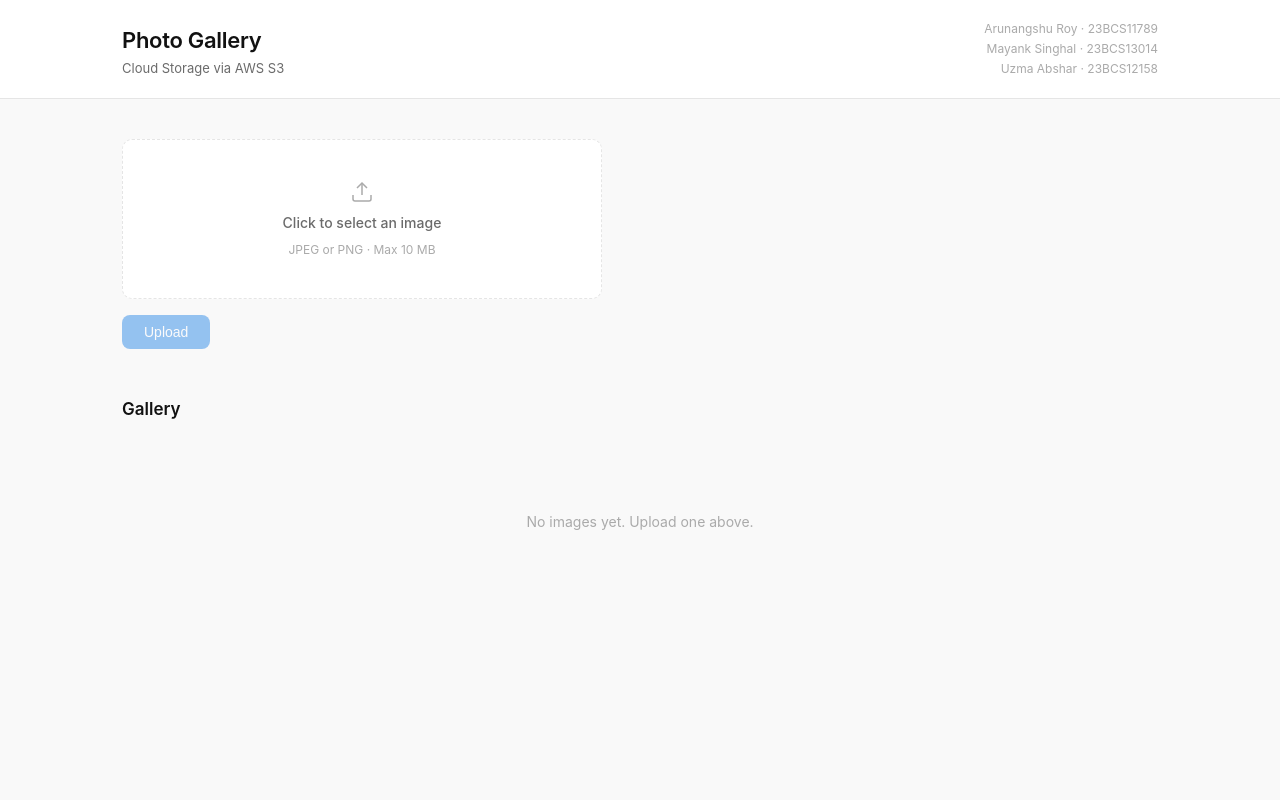
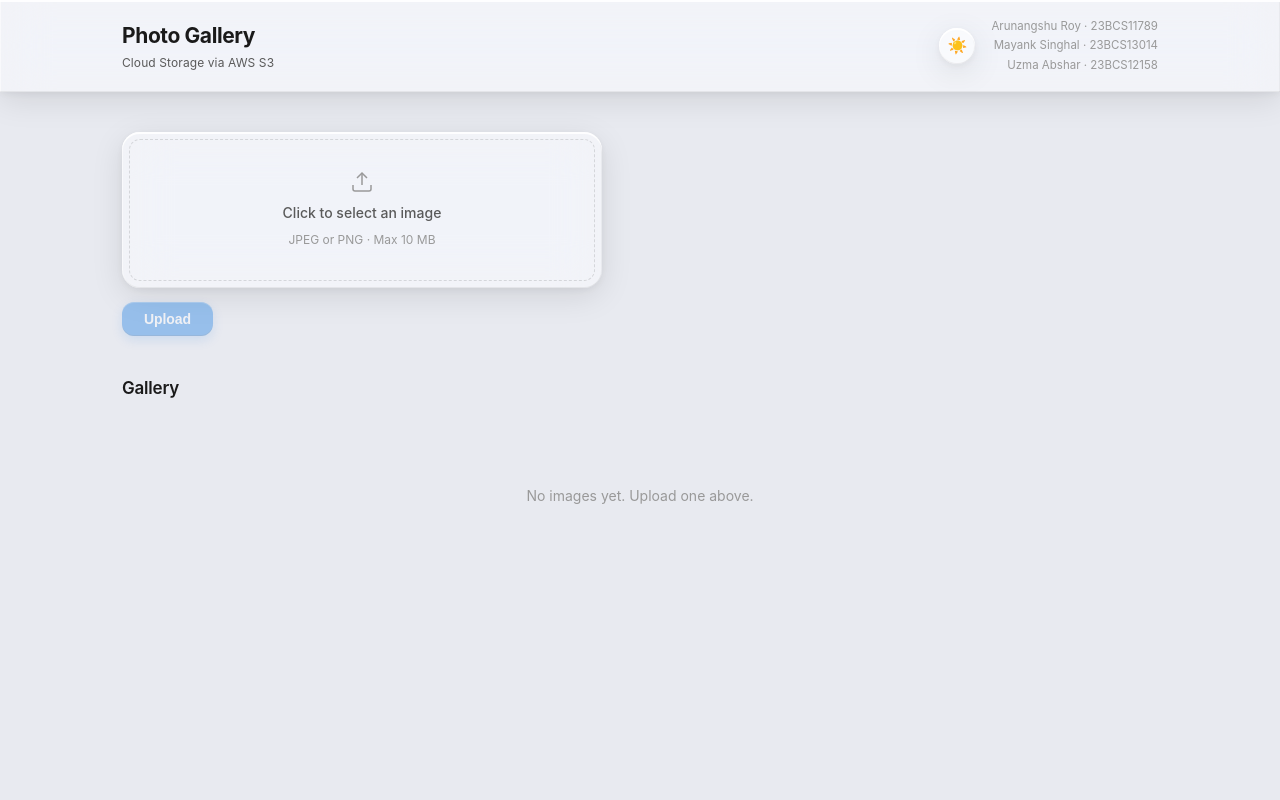
Before and after one commit to arunangshuxroy/Photo-Gallery-Made-by-Arunangshu-Roy, a Flask app: page / in a window 1280 px wide. Run offline with Flask 3, Linux system fonts and the light colour scheme; data that the repository does not hold is empty; some libraries are stand-ins or nearby versions.

Commit message:
Refine UI: clean glass morphism, squircles, edge refraction, dark mode toggle

```diff
--- a/static/css/style.css
+++ b/static/css/style.css
@@ -5,35 +5,85 @@
 }
 
 :root {
-  --bg: #f9f9f9;
-  --surface: #ffffff;
-  --border: #e5e5e5;
-  --text-primary: #111111;
-  --text-secondary: #6b6b6b;
-  --text-muted: #aaaaaa;
+  --bg: #e8eaf0;
+  --surface: rgba(255,255,255,0.45);
+  --surface-hover: rgba(255,255,255,0.6);
+  --border-top: rgba(255,255,255,0.9);
+  --border-bottom: rgba(0,0,0,0.06);
+  --border: rgba(255,255,255,0.5);
+  --text-primary: #1a1a1a;
+  --text-secondary: #5a5a5a;
+  --text-muted: #999999;
   --accent: #0071e3;
   --accent-hover: #0077ed;
   --danger: #d93025;
   --danger-hover: #c12b20;
-  --radius: 10px;
-  --shadow: 0 1px 4px rgba(0,0,0,0.08);
-  --transition: 0.18s ease;
+  --blur: blur(24px) saturate(180%);
+  --shadow-glass: 0 2px 0 0 rgba(255,255,255,0.9) inset,
+                  0 -1px 0 0 rgba(0,0,0,0.06) inset,
+                  1px 0 0 0 rgba(255,255,255,0.5) inset,
+                  -1px 0 0 0 rgba(0,0,0,0.04) inset,
+                  0 8px 32px rgba(0,0,0,0.1),
+                  0 2px 8px rgba(0,0,0,0.06);
+  --shadow-raised: 0 2px 0 0 rgba(255,255,255,0.9) inset,
+                   0 -1px 0 0 rgba(0,0,0,0.08) inset,
+                   0 12px 40px rgba(0,0,0,0.12),
+                   0 4px 12px rgba(0,0,0,0.08);
+  --radius: 18px;
+  --transition: 0.2s ease;
+}
+
+[data-theme="dark"] {
+  --bg: #111113;
+  --surface: rgba(255,255,255,0.07);
+  --surface-hover: rgba(255,255,255,0.11);
+  --border-top: rgba(255,255,255,0.15);
+  --border-bottom: rgba(0,0,0,0.4);
+  --border: rgba(255,255,255,0.1);
+  --text-primary: #f2f2f2;
+  --text-secondary: #999999;
+  --text-muted: #444444;
+  --accent: #3b9eff;
+  --accent-hover: #5aadff;
+  --shadow-glass: 0 1px 0 0 rgba(255,255,255,0.12) inset,
+                  0 -1px 0 0 rgba(0,0,0,0.5) inset,
+                  1px 0 0 0 rgba(255,255,255,0.06) inset,
+                  -1px 0 0 0 rgba(0,0,0,0.3) inset,
+                  0 8px 32px rgba(0,0,0,0.4),
+                  0 2px 8px rgba(0,0,0,0.3);
+  --shadow-raised: 0 1px 0 0 rgba(255,255,255,0.12) inset,
+                   0 -1px 0 0 rgba(0,0,0,0.6) inset,
+                   0 12px 40px rgba(0,0,0,0.5),
+                   0 4px 12px rgba(0,0,0,0.4);
+}
+
+/* Squircle clip path — Apple-style superellipse */
+.squircle {
+  border-radius: var(--radius);
+  /* CSS paint worklet fallback — pure border-radius squircle approximation */
+  border-radius: 26% 26% 26% 26% / 26% 26% 26% 26%;
 }
 
 body {
-  font-family: -apple-system, BlinkMacSystemFont, "Segoe UI", Helvetica, Arial, sans-serif;
+  font-family: -apple-system, BlinkMacSystemFont, "SF Pro Display", "Segoe UI", sans-serif;
   background: var(--bg);
   color: var(--text-primary);
   font-size: 15px;
   line-height: 1.5;
   min-height: 100vh;
+  transition: background 0.3s ease, color 0.3s ease;
 }
 
 /* ── Header ── */
 header {
   background: var(--surface);
-  border-bottom: 1px solid var(--border);
-  padding: 20px 0;
+  backdrop-filter: var(--blur);
+  -webkit-backdrop-filter: var(--blur);
+  box-shadow: var(--shadow-glass);
+  padding: 18px 0;
+  position: sticky;
+  top: 0;
+  z-index: 50;
 }
 
 .header-inner {
@@ -41,21 +91,29 @@ header {
   margin: 0 auto;
   padding: 0 32px;
   display: flex;
-  align-items: flex-end;
+  align-items: center;
   justify-content: space-between;
   gap: 16px;
 }
 
 h1 {
-  font-size: 22px;
-  font-weight: 600;
-  letter-spacing: -0.3px;
+  font-size: 21px;
+  font-weight: 700;
+  letter-spacing: -0.4px;
+  color: var(--text-primary);
 }
 
 .subtitle {
-  font-size: 13px;
+  font-size: 12px;
   color: var(--text-secondary);
   margin-top: 2px;
+  letter-spacing: 0.1px;
+}
+
+.header-right {
+  display: flex;
+  align-items: center;
+  gap: 16px;
 }
 
 .credits {
@@ -63,8 +121,32 @@ h1 {
   flex-direction: column;
   align-items: flex-end;
   gap: 2px;
-  font-size: 12px;
+  font-size: 11.5px;
   color: var(--text-muted);
+}
+
+/* ── Theme toggle ── */
+.theme-toggle {
+  background: var(--surface);
+  backdrop-filter: var(--blur);
+  -webkit-backdrop-filter: var(--blur);
+  box-shadow: var(--shadow-glass);
+  border: none;
+  border-radius: 50%;
+  width: 36px;
+  height: 36px;
+  cursor: pointer;
+  display: flex;
+  align-items: center;
+  justify-content: center;
+  font-size: 16px;
+  transition: box-shadow var(--transition), transform var(--transition);
+  flex-shrink: 0;
+}
+
+.theme-toggle:hover {
+  box-shadow: var(--shadow-raised);
+  transform: scale(1.05);
 }
 
 /* ── Main ── */
@@ -74,38 +156,48 @@ main {
   padding: 40px 32px;
   display: flex;
   flex-direction: column;
-  gap: 48px;
+  gap: 40px;
 }
 
 /* ── Upload ── */
 .upload-section {
   display: flex;
   flex-direction: column;
-  gap: 16px;
+  gap: 14px;
 }
 
 .upload-box {
   width: 100%;
   max-width: 480px;
-  border: 1.5px dashed var(--border);
+  border: none;
   border-radius: var(--radius);
   background: var(--surface);
+  backdrop-filter: var(--blur);
+  -webkit-backdrop-filter: var(--blur);
+  box-shadow: var(--shadow-glass);
   cursor: pointer;
-  transition: border-color var(--transition);
+  transition: box-shadow var(--transition);
   overflow: hidden;
-  min-height: 160px;
+  min-height: 156px;
   display: flex;
   align-items: center;
   justify-content: center;
+  outline: 1.5px dashed rgba(0,0,0,0.12);
+  outline-offset: -8px;
+}
+
+[data-theme="dark"] .upload-box {
+  outline-color: rgba(255,255,255,0.1);
 }
 
 .upload-box:hover {
-  border-color: #bbb;
+  box-shadow: var(--shadow-raised);
+  outline-color: var(--accent);
 }
 
 .upload-box.drag-over {
-  border-color: var(--accent);
-  background: #f0f7ff;
+  outline-color: var(--accent);
+  background: var(--surface-hover);
 }
 
 .upload-prompt {
@@ -119,24 +211,11 @@ main {
   pointer-events: none;
 }
 
-.upload-prompt svg {
-  color: var(--text-muted);
-}
+.upload-prompt svg { color: var(--text-muted); }
+.upload-prompt p { font-size: 14px; font-weight: 500; }
+.upload-prompt span { font-size: 12px; color: var(--text-muted); }
 
-.upload-prompt p {
-  font-size: 14px;
-  font-weight: 500;
-}
-
-.upload-prompt span {
-  font-size: 12px;
-  color: var(--text-muted);
-}
-
-.preview-container {
-  position: relative;
-  width: 100%;
-}
+.preview-container { position: relative; width: 100%; }
 
 .preview-container img {
   width: 100%;
@@ -163,92 +245,65 @@ main {
   transition: background var(--transition);
 }
 
-.clear-btn:hover {
-  background: rgba(0,0,0,0.75);
-}
+.clear-btn:hover { background: rgba(0,0,0,0.65); }
 
-.upload-actions {
-  display: flex;
-  align-items: center;
-  gap: 16px;
-}
+.upload-actions { display: flex; align-items: center; gap: 14px; }
 
+/* ── Buttons ── */
 .btn-primary {
   background: var(--accent);
   color: #fff;
   border: none;
-  border-radius: 8px;
+  border-radius: 12px;
   padding: 9px 22px;
   font-size: 14px;
-  font-weight: 500;
+  font-weight: 600;
   cursor: pointer;
-  transition: background var(--transition), opacity var(--transition);
+  box-shadow: 0 1px 0 rgba(255,255,255,0.25) inset,
+              0 -1px 0 rgba(0,0,0,0.2) inset,
+              0 4px 12px rgba(0,113,227,0.35);
+  transition: opacity var(--transition), transform var(--transition);
+  letter-spacing: -0.1px;
 }
 
 .btn-primary:hover:not(:disabled) {
-  background: var(--accent-hover);
+  opacity: 0.88;
+  transform: translateY(-1px);
 }
 
-.btn-primary:disabled {
-  opacity: 0.4;
-  cursor: not-allowed;
-}
+.btn-primary:active:not(:disabled) { transform: translateY(0); }
+.btn-primary:disabled { opacity: 0.35; cursor: not-allowed; }
 
-.status-msg {
-  font-size: 13px;
-  color: var(--text-secondary);
-  transition: color var(--transition);
-}
-
-.status-msg.error {
-  color: var(--danger);
-}
-
-.status-msg.success {
-  color: #1a7f37;
-}
+.status-msg { font-size: 13px; color: var(--text-secondary); }
+.status-msg.error { color: var(--danger); }
+.status-msg.success { color: #1a7f37; }
 
 /* ── Gallery ── */
-.gallery-section {
-  display: flex;
-  flex-direction: column;
-  gap: 20px;
-}
-
-.gallery-header {
-  display: flex;
-  align-items: baseline;
-  gap: 10px;
-}
-
-.gallery-header h2 {
-  font-size: 17px;
-  font-weight: 600;
-}
-
-.image-count {
-  font-size: 13px;
-  color: var(--text-muted);
-}
+.gallery-section { display: flex; flex-direction: column; gap: 18px; }
+.gallery-header { display: flex; align-items: baseline; gap: 10px; }
+.gallery-header h2 { font-size: 17px; font-weight: 600; letter-spacing: -0.2px; }
+.image-count { font-size: 13px; color: var(--text-muted); }
 
 .gallery-grid {
   display: grid;
   grid-template-columns: repeat(auto-fill, minmax(220px, 1fr));
-  gap: 16px;
+  gap: 14px;
 }
 
 .gallery-item {
   background: var(--surface);
-  border: 1px solid var(--border);
+  backdrop-filter: var(--blur);
+  -webkit-backdrop-filter: var(--blur);
+  box-shadow: var(--shadow-glass);
   border-radius: var(--radius);
   overflow: hidden;
-  box-shadow: var(--shadow);
   position: relative;
-  transition: box-shadow var(--transition);
+  transition: transform var(--transition), box-shadow var(--transition);
 }
 
 .gallery-item:hover {
-  box-shadow: 0 4px 16px rgba(0,0,0,0.1);
+  transform: translateY(-3px);
+  box-shadow: var(--shadow-raised);
 }
 
 .gallery-item img {
@@ -278,116 +333,98 @@ main {
   cursor: pointer;
   color: var(--text-muted);
   font-size: 13px;
-  padding: 2px 6px;
-  border-radius: 4px;
+  padding: 2px 7px;
+  border-radius: 7px;
   transition: color var(--transition), background var(--transition);
-  line-height: 1;
 }
 
-.delete-btn:hover {
-  color: var(--danger);
-  background: #fdf0ef;
-}
+.delete-btn:hover { color: var(--danger); background: rgba(217,48,37,0.08); }
 
 /* ── Loader ── */
-.loader {
-  display: flex;
-  justify-content: center;
-  padding: 40px 0;
-}
-
-.loader[hidden] {
-  display: none;
-}
+.loader { display: flex; justify-content: center; padding: 40px 0; }
+.loader[hidden] { display: none; }
 
 .spinner {
-  width: 22px;
-  height: 22px;
-  border: 2px solid var(--border);
-  border-top-color: var(--text-secondary);
+  width: 20px;
+  height: 20px;
+  border: 2px solid rgba(0,0,0,0.1);
+  border-top-color: var(--accent);
   border-radius: 50%;
   animation: spin 0.7s linear infinite;
 }
 
-@keyframes spin {
-  to { transform: rotate(360deg); }
-}
+[data-theme="dark"] .spinner { border-color: rgba(255,255,255,0.1); border-top-color: var(--accent); }
 
-/* ── Empty state ── */
-.empty-state {
-  font-size: 14px;
-  color: var(--text-muted);
-  text-align: center;
-  padding: 48px 0;
-}
+@keyframes spin { to { transform: rotate(360deg); } }
 
-/* ── Modal ── */
+.empty-state { font-size: 14px; color: var(--text-muted); text-align: center; padding: 48px 0; }
+
+/* ── Modal overlay ── */
 .modal-overlay {
   position: fixed;
   inset: 0;
-  background: rgba(0,0,0,0.35);
+  background: rgba(0,0,0,0.3);
+  backdrop-filter: blur(8px) saturate(150%);
+  -webkit-backdrop-filter: blur(8px) saturate(150%);
   align-items: center;
   justify-content: center;
   z-index: 100;
 }
 
-.modal-overlay:not([hidden]) {
-  display: flex;
-}
+.modal-overlay:not([hidden]) { display: flex; }
 
+/* ── Delete modal ── */
 .modal {
   background: var(--surface);
-  border-radius: 12px;
-  padding: 28px 32px;
-  box-shadow: 0 8px 32px rgba(0,0,0,0.18);
+  backdrop-filter: var(--blur);
+  -webkit-backdrop-filter: var(--blur);
+  box-shadow: var(--shadow-raised);
+  border-radius: 22px;
+  padding: 28px 30px;
   display: flex;
   flex-direction: column;
   gap: 20px;
   min-width: 280px;
 }
 
-.modal p {
-  font-size: 15px;
+.modal p { font-size: 15px; font-weight: 500; }
+.modal-actions { display: flex; justify-content: flex-end; gap: 8px; }
+
+.btn-ghost {
+  background: var(--surface);
+  backdrop-filter: var(--blur);
+  -webkit-backdrop-filter: var(--blur);
+  box-shadow: var(--shadow-glass);
+  border: none;
+  border-radius: 10px;
+  padding: 8px 18px;
+  font-size: 14px;
   font-weight: 500;
+  cursor: pointer;
+  color: var(--text-primary);
+  transition: box-shadow var(--transition), transform var(--transition);
 }
 
-.modal-actions {
-  display: flex;
-  justify-content: flex-end;
-  gap: 10px;
-}
-
-.btn-ghost {
-  background: none;
-  border: 1px solid var(--border);
-  border-radius: 8px;
-  padding: 8px 18px;
-  font-size: 14px;
-  cursor: pointer;
-  color: var(--text-primary);
-  transition: background var(--transition);
-}
-
-.btn-ghost:hover {
-  background: var(--bg);
-}
+.btn-ghost:hover { box-shadow: var(--shadow-raised); transform: translateY(-1px); }
 
 .btn-danger {
   background: var(--danger);
   color: #fff;
   border: none;
-  border-radius: 8px;
+  border-radius: 10px;
   padding: 8px 18px;
   font-size: 14px;
-  font-weight: 500;
+  font-weight: 600;
   cursor: pointer;
-  transition: background var(--transition);
+  box-shadow: 0 1px 0 rgba(255,255,255,0.2) inset,
+              0 -1px 0 rgba(0,0,0,0.2) inset,
+              0 4px 12px rgba(217,48,37,0.3);
+  transition: opacity var(--transition), transform var(--transition);
 }
 
-.btn-danger:hover {
-  background: var(--danger-hover);
-}
+.btn-danger:hover { opacity: 0.88; transform: translateY(-1px); }
 
+/* ── Lightbox ── */
 .lightbox {
   position: relative;
   max-width: 90vw;
--- a/static/js/app.js
+++ b/static/js/app.js
@@ -13,7 +13,21 @@ const imageCount = document.getElementById("imageCount");
 const modalOverlay = document.getElementById("modalOverlay");
 const confirmDelete = document.getElementById("confirmDelete");
 const cancelDelete = document.getElementById("cancelDelete");
-const lightboxOverlay = document.getElementById("lightboxOverlay");
+const themeToggle = document.getElementById("themeToggle");
+const themeIcon = themeToggle.querySelector(".theme-icon");
+
+const savedTheme = localStorage.getItem("theme") || "light";
+document.documentElement.setAttribute("data-theme", savedTheme);
+themeIcon.textContent = savedTheme === "dark" ? "🌙" : "☀️";
+
+themeToggle.addEventListener("click", () => {
+  const next = document.documentElement.getAttribute("data-theme") === "dark" ? "light" : "dark";
+  document.documentElement.setAttribute("data-theme", next);
+  localStorage.setItem("theme", next);
+  themeIcon.textContent = next === "dark" ? "🌙" : "☀️";
+});
+
+
 const lightboxImg = document.getElementById("lightboxImg");
 const lightboxClose = document.getElementById("lightboxClose");
 
--- a/templates/index.html
+++ b/templates/index.html
@@ -14,10 +14,15 @@
         <h1>Photo Gallery</h1>
         <p class="subtitle">Cloud Storage via AWS S3</p>
       </div>
-      <div class="credits">
-        <span>Arunangshu Roy · 23BCS11789</span>
-        <span>Mayank Singhal · 23BCS13014</span>
-        <span>Uzma Abshar · 23BCS12158</span>
+      <div class="header-right">
+        <button class="theme-toggle" id="themeToggle" aria-label="Toggle dark mode">
+          <span class="theme-icon">☀️</span>
+        </button>
+        <div class="credits">
+          <span>Arunangshu Roy · 23BCS11789</span>
+          <span>Mayank Singhal · 23BCS13014</span>
+          <span>Uzma Abshar · 23BCS12158</span>
+        </div>
       </div>
     </div>
   </header>
```
Also changed, not shown: other parts of static/css/style.css (+31 -32 lines).
